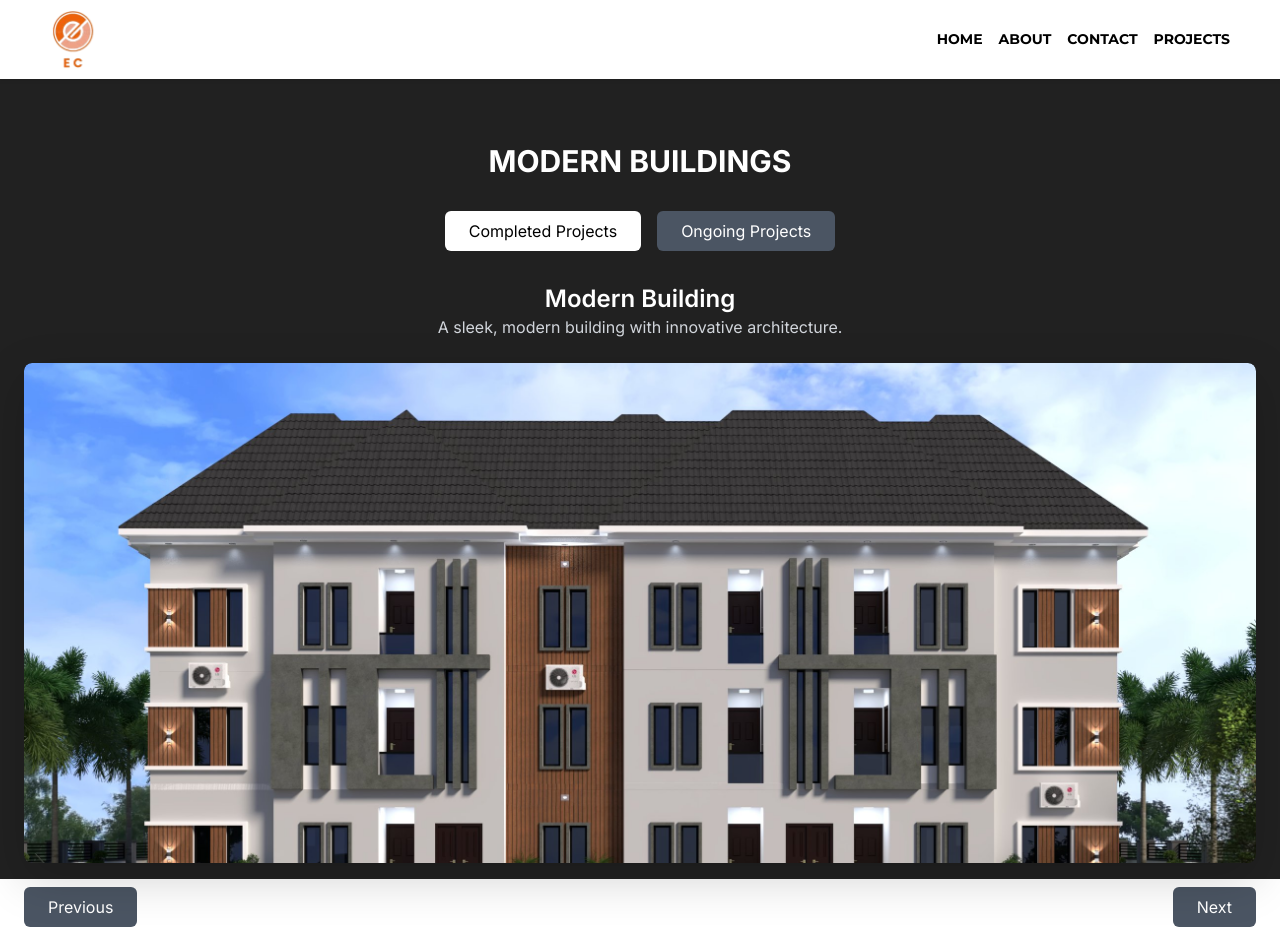
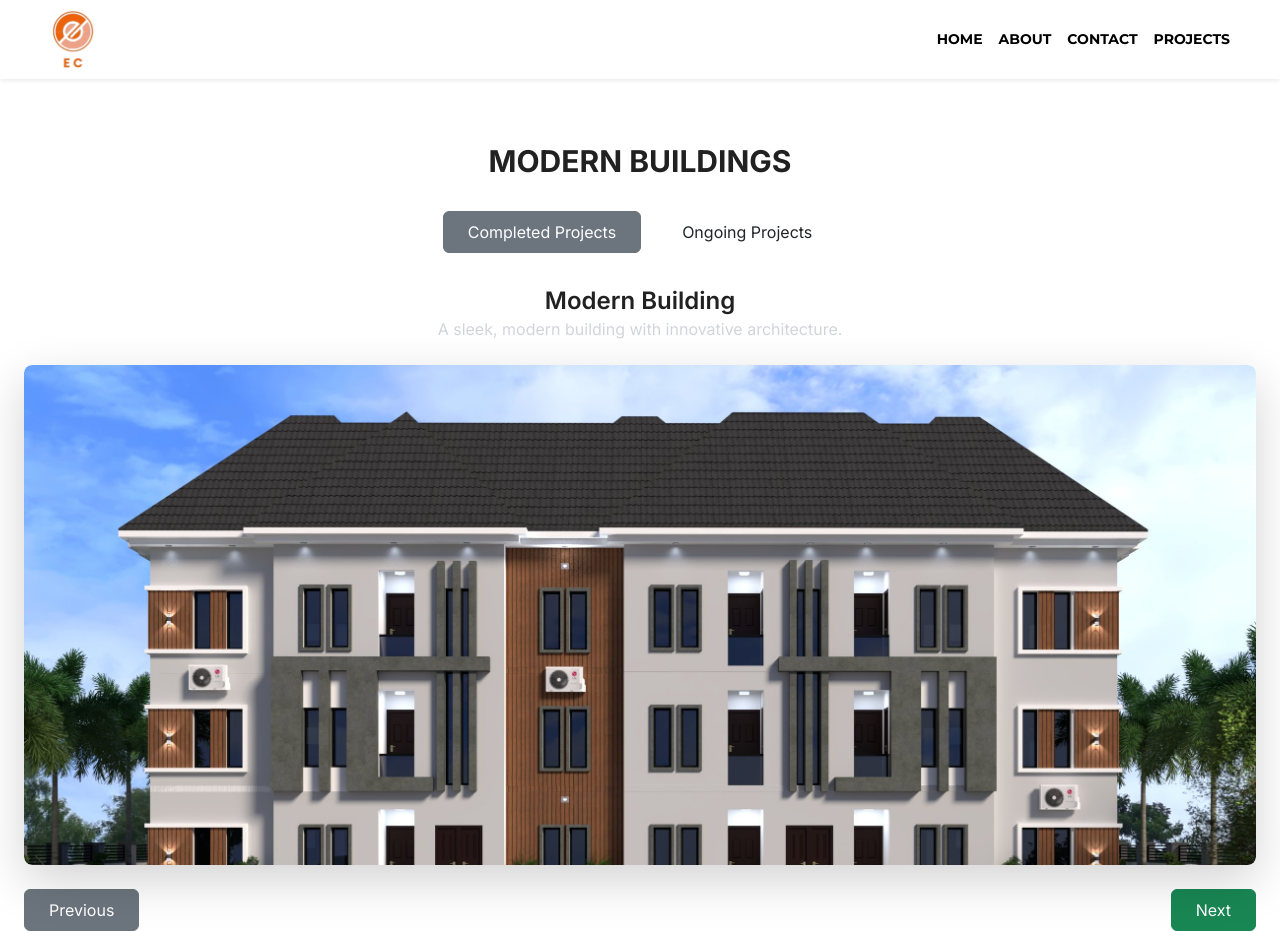
Before and after one commit to tobidechamp15/Eunimic-Construction, a Next.js app: page /modern in a window 1280 px wide. Built offline with nearby package versions, Linux system fonts and the light colour scheme.

Commit message:
feat modern building changes

```diff
--- a/app/globals.css
+++ b/app/globals.css
@@ -18,3 +18,13 @@
   height: 100%;
   width: 100%;
 }
+a {
+  text-decoration: none;
+  color: inherit;
+  padding: 0;
+  margin: 0;
+  background: none;
+  border: none;
+  outline: none;
+  display: inline;
+}
--- a/components/ModernBuilding.jsx
+++ b/components/ModernBuilding.jsx
@@ -55,7 +55,7 @@ const ModernBuilding = () => {
   return (
     <div>
       <Navbar />
-      <div className="bg-[#212121] text-white py-16 h-screen">
+      <div className="bg-[#2] text-[#212121] py-16 h-screen">
         <div className="container mx-auto px-6">
           <h2 className="text-3xl font-bold text-center mb-8">
             MODERN BUILDINGS
@@ -64,8 +64,8 @@ const ModernBuilding = () => {
             <button
               className={`px-4 py-2 mx-2 ${
                 activeTab === 'completed'
-                  ? 'bg-white text-black'
-                  : 'bg-gray-600'
+                  ? 'btn btn-secondary'
+                  : 'btn btn-secondary-outline'
               } rounded`}
               onClick={() => handleTabClick('completed')}
             >
@@ -73,7 +73,9 @@ const ModernBuilding = () => {
             </button>
             <button
               className={`px-4 py-2 mx-2 ${
-                activeTab === 'ongoing' ? 'bg-white text-black' : 'bg-gray-600'
+                activeTab === 'ongoing'
+                  ? 'btn btn-secondary'
+                  : 'btn btn-secondary-outline'
               } rounded`}
               onClick={() => handleTabClick('ongoing')}
             >
@@ -98,13 +100,13 @@ const ModernBuilding = () => {
 
           <div className="flex justify-between">
             <button
-              className="px-4 py-2 bg-gray-600 rounded"
+              className="px-4 py-2 btn btn-secondary rounded"
               onClick={handlePrevProject}
             >
               Previous
             </button>
             <button
-              className="px-4 py-2 bg-gray-600 rounded"
+              className="px-4 py-2 btn btn-success rounded"
               onClick={handleNextProject}
             >
               Next
--- a/components/Navbar.jsx
+++ b/components/Navbar.jsx
@@ -5,6 +5,7 @@ import logo from '../public/assets/logo.png';
 import { FontAwesomeIcon } from '@fortawesome/react-fontawesome';
 import { faBars } from '@fortawesome/free-solid-svg-icons';
 import Sidebar from './Sidebar';
+import Link from 'next/link';
 
 const Navbar = () => {
   const [isOpen, setIsOpen] = useState(false);
@@ -20,7 +21,7 @@ const Navbar = () => {
         <Image src={logo} className="w-[50px]" alt="Logo" />
       </div>
       <div className="hidden md:flex items-center gap-3 justify-center font-[Montserrat] font-semibold text-black text-sm">
-        <span>HOME</span>
+        <Link href="/">HOME</Link>
         <span>ABOUT</span>
         <span>CONTACT</span>
         <span>PROJECTS</span>
--- a/components/Projects.jsx
+++ b/components/Projects.jsx
@@ -77,7 +77,7 @@ const Projects = () => {
           <motion.a
             key={index}
             href={project.href}
-            target="_blank"
+            target="_self"
             rel="noopener noreferrer"
             className="cursor-pointer group relative flex flex-col gap-6 p-3 rounded-xl transform transition duration-300 hover:scale-105"
             variants={projectVariants}
```
